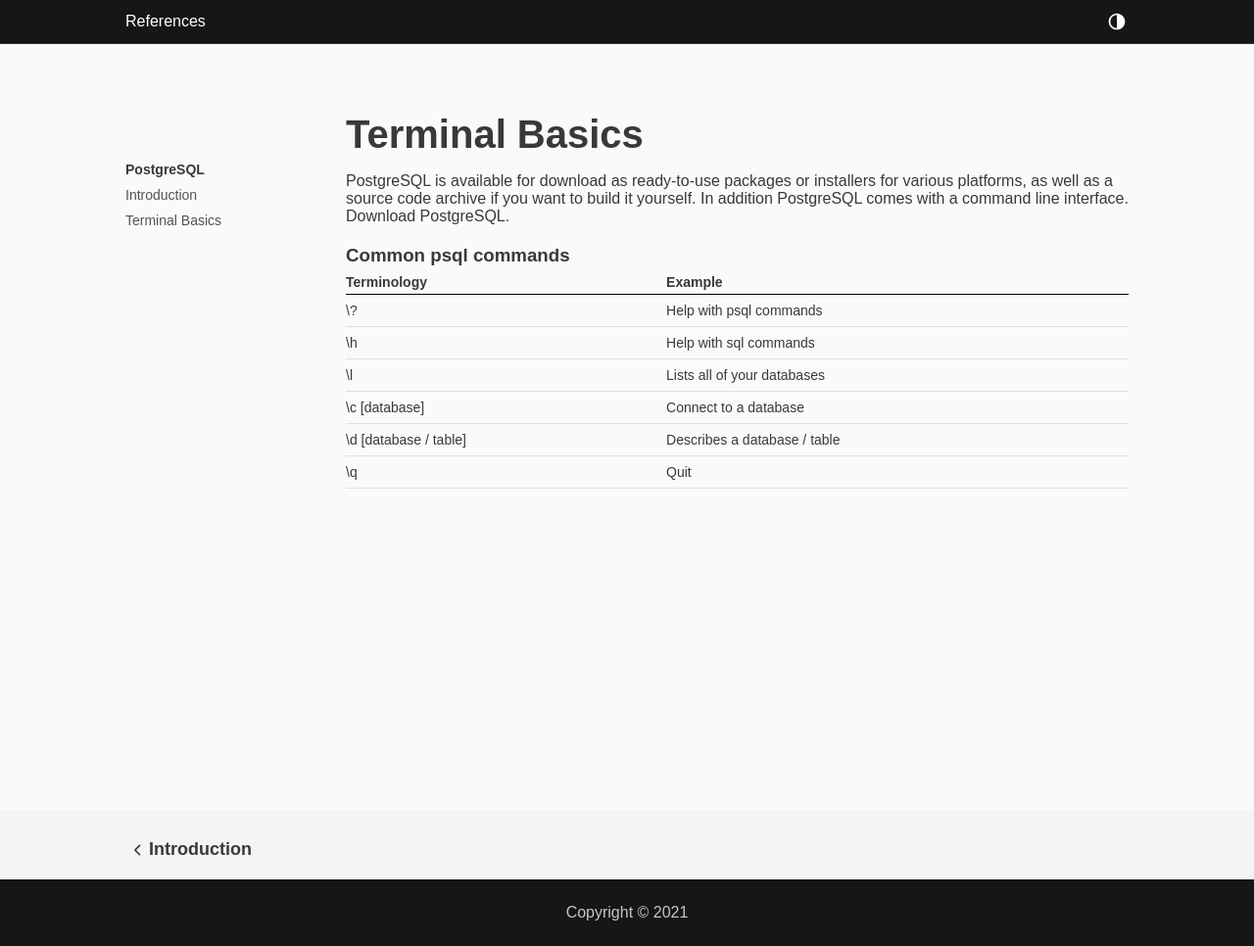
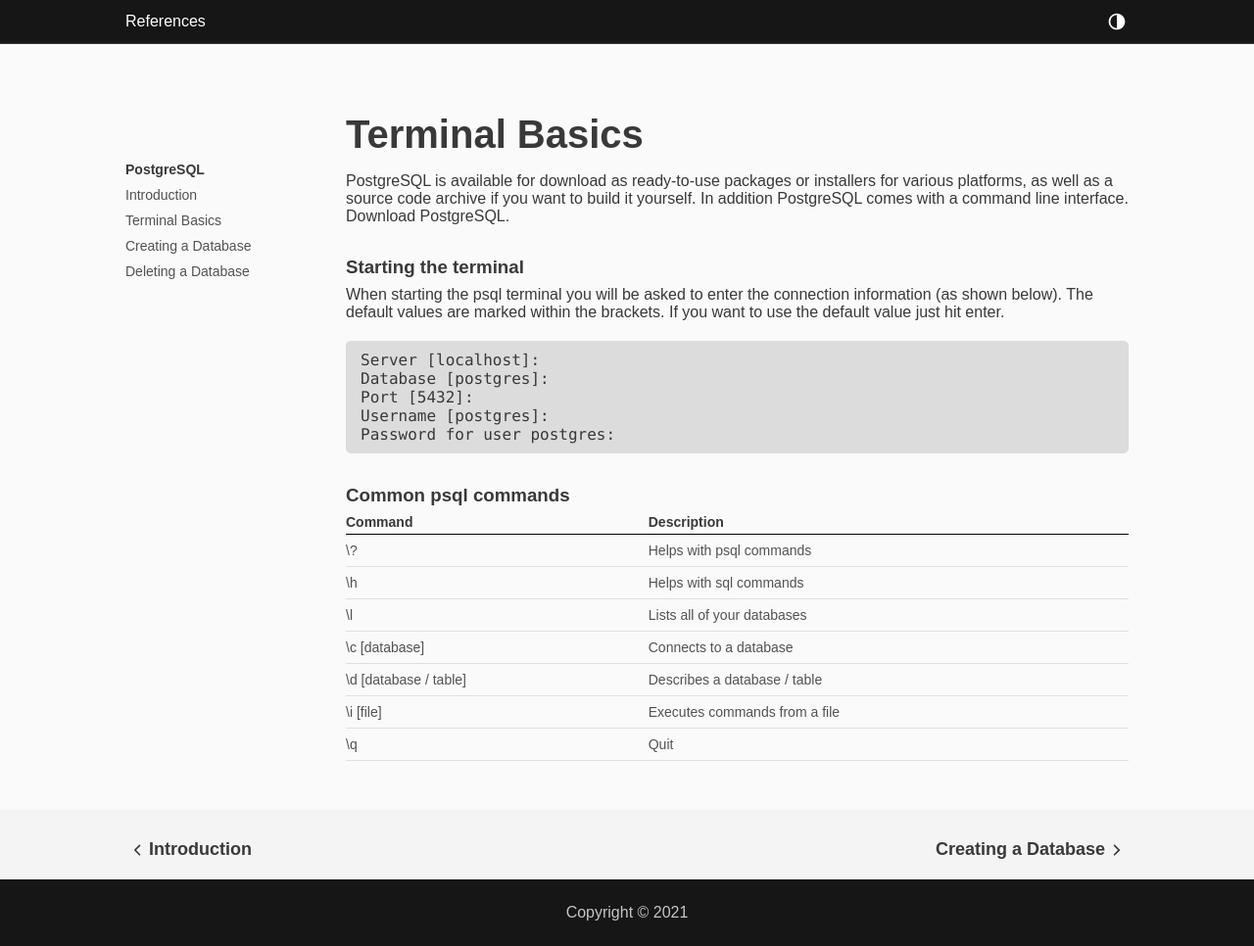
Before and after one commit to kylealvares/references, a Jekyll site: the page built from _posts/postgresql/2021-01-02-terminal-basics.md, in a window 1280 px wide. Shown: the whole page at 98% size. Built offline with Jekyll 4.4.1, drawn with Linux system fonts in a browser that asks for light colours; some web fonts are replaced.

Commit message:
postgres

```diff
--- a/_data/tocs/postgres.yml
+++ b/_data/tocs/postgres.yml
@@ -4,3 +4,7 @@
     href: /references/postgresql/introduction
   - title: Terminal Basics
     href: /references/postgresql/terminal-basics
+  - title: Creating a Database
+    href: /references/postgresql/create-database
+  - title: Deleting a Database
+    href: /references/postgresql/delete-database
--- a/_posts/postgresql/2021-10-10-terminal-basics.md
+++ b/_posts/postgresql/2021-01-02-terminal-basics.md
@@ -1,34 +1,47 @@
 ---
-created: 2021-10-10 18:38:00 -500
+created: 2021-01-02 12:00:00 -500
 layout: post
 title: Terminal Basics
 permalink: postgresql/terminal-basics
 categories: postgres
 collections:
     - postgres
-toc: site.data.nav
 ---
 
 PostgreSQL is available for download as ready-to-use packages or installers for various platforms, as well as a source code archive if you want to build it yourself. In addition PostgreSQL comes with a command line interface.
 [Download PostgreSQL](https://www.postgresql.org/download/).
+
+### Starting the terminal
+
+When starting the psql terminal you will be asked to enter the connection information (as shown below).
+The default values are marked within the brackets.
+If you want to use the default value just hit enter.
+
+{% highlight http %}
+Server [localhost]:
+Database [postgres]:
+Port [5432]:
+Username [postgres]:
+Password for user postgres:
+{% endhighlight %}
 
 ### Common psql commands
 
 <table>
     <thead>
         <tr>
-            <th>Terminology</th>
-            <th>Example</th>
+            <th>Command</th>
+            <th>Description</th>
         </tr>
     </thead>
     <tbody>
         <tr>
             <td>\?</td>
-            <td>Help with psql commands</td>
+            <td>Helps with psql commands</td>
         </tr>
         <tr>
             <td>\h</td>
-            <td>Help with sql commands</td>
+            <td>Helps with sql commands</td>
         </tr>
         <tr>
             <td>\l</td>
@@ -36,11 +49,15 @@
         </tr>
         <tr>
             <td>\c [database]</td>
-            <td>Connect to a database</td>
+            <td>Connects to a database</td>
         </tr>
         <tr>
             <td>\d [database / table]</td>
             <td>Describes a database / table</td>
+        </tr>
+        <tr>
+            <td>\i [file]</td>
+            <td>Executes commands from a file</td>
         </tr>
         <tr>
             <td>\q</td>
--- a/css/darkmode.css
+++ b/css/darkmode.css
@@ -22,6 +22,10 @@
     border-bottom: 1px solid var(--gray-80);
 }
 
+.darkmode td {
+    color: var(--gray-30);
+}
+
 .darkmode .sibling-pages {
     background-color: var(--gray-90);
     color: var(--gray-10);
--- a/css/main.css
+++ b/css/main.css
@@ -16,6 +16,30 @@
     /* VALUES */
     --max-page-width: 1024px;
     --radius: 5px;
+}
+
+/* width */
+::-webkit-scrollbar {
+    width: 10px;
+    height: 10px;
+}
+
+/* Track */
+::-webkit-scrollbar-track {
+    border-radius: var(--radius);
+    background: rgba(150, 150, 150, 0.3);
+}
+
+/* Handle */
+::-webkit-scrollbar-thumb {
+    border-radius: var(--radius);
+    background: var(--gray-50);
+}
+
+/* Handle on hover */
+::-webkit-scrollbar-thumb:hover {
+    background: #555;
+    background: var(--gray-40);
 }
 
 * {
@@ -116,18 +140,24 @@
     color: var(--gray-70);
 }
 
+.post article {
+    padding-bottom: 20px;
+}
+
 .post article h1 {
     margin-bottom: 16px;
 }
 
 .post article p,
 .post article table,
-.post article dl {
+.post article dl,
+.post article pre {
     margin-bottom: 20px;
 }
 
 .post article h2,
 .post article h3 {
+    margin-top: 32px;
     margin-bottom: 8px;
 }
 
@@ -218,6 +248,7 @@
 td {
     font-weight: 500;
     padding: 8px 0;
+    color: var(--gray-70);
 }
 
 dt {
@@ -228,11 +259,23 @@
     margin-left: 24px;
 }
 
-code {
-    display: inline-block;
-    padding: 10px;
+pre {
+    display: block;
+    padding: 10px 15px;
+    text-align: left;
     border-radius: var(--radius);
-    background-color: var(--tbody);
+    background-color: rgba(150, 150, 150, 0.3);
+    overflow-x: auto;
+}
+
+:not(pre) > code {
+    padding: 2px 5px;
+    font-size: 14px;
+    border-radius: var(--radius);
+    background-color: rgba(150, 150, 150, 0.3);
+}
+
+code * {
     font-family: var(--code-font);
 }
 
```
Also changed, not shown: _posts/algorithms/2020-9-23-algo.md (renamed from _posts/algorithms/2021-9-23-algo.md, +5 -8 lines), _posts/postgresql/2021-01-01-intro.md (renamed from _posts/postgresql/2021-10-9-intro.md, +2 -3 lines), _posts/postgresql/2021-01-03-create-db.md (added, +48 -0 lines), _posts/postgresql/2021-01-04-delete-db.md (added, +48 -0 lines).
